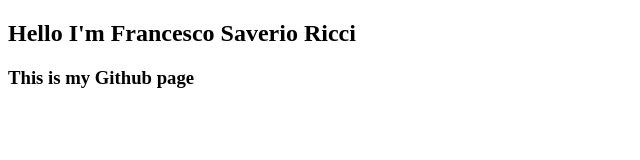
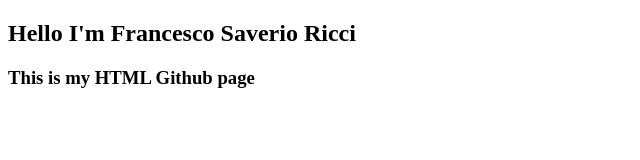
Before and after one commit to francescosave/francescosave.github.io, a plain HTML site: page index.html in a window 1280 px wide. Shown: the whole page, without its empty margins (0-640 px from the left). Drawn offline with Linux system fonts and the light colour scheme.

Commit message:
edit index

```diff
--- a/index.html
+++ b/index.html
@@ -8,7 +8,7 @@
 <body>
 
     <h2>Hello I'm Francesco Saverio Ricci</h2>
-    <h3>This is my Github page</h3>
+    <h3>This is my HTML Github page</h3>
 
 </body>
 </html>
```
